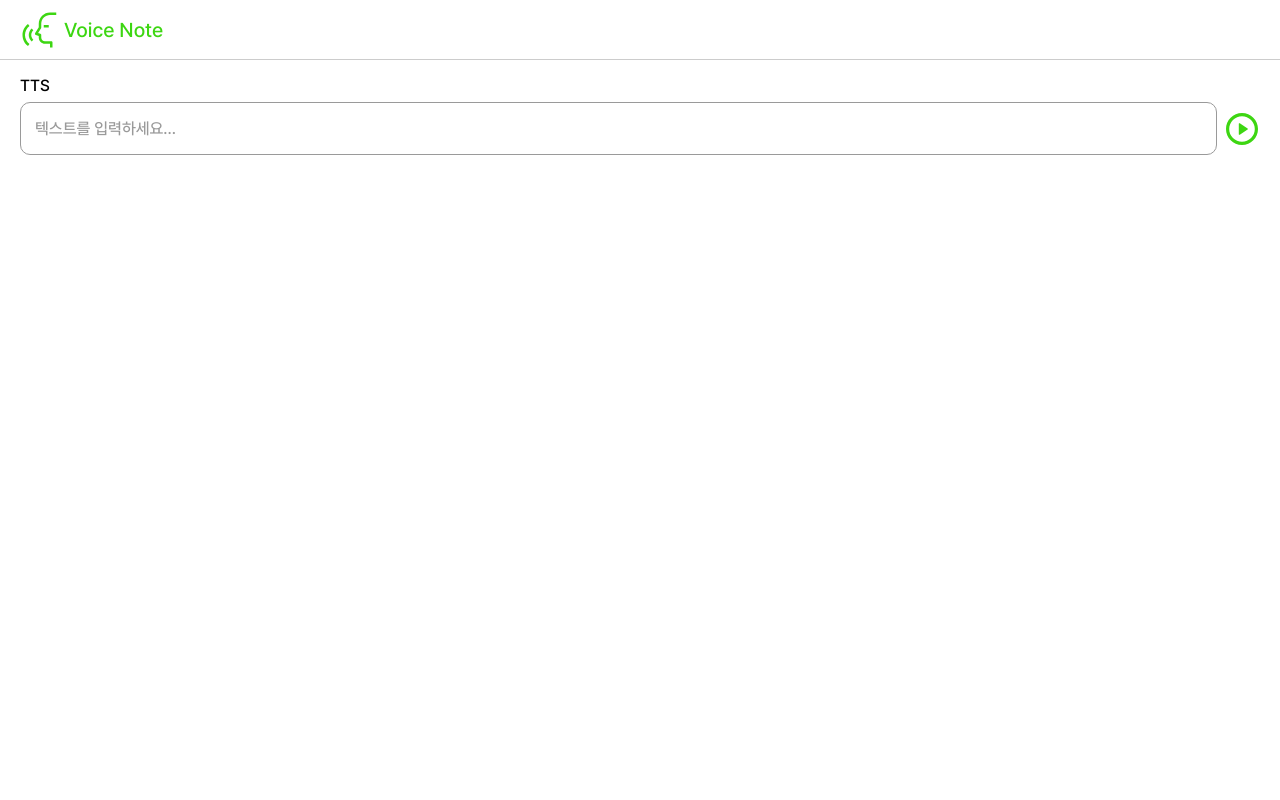
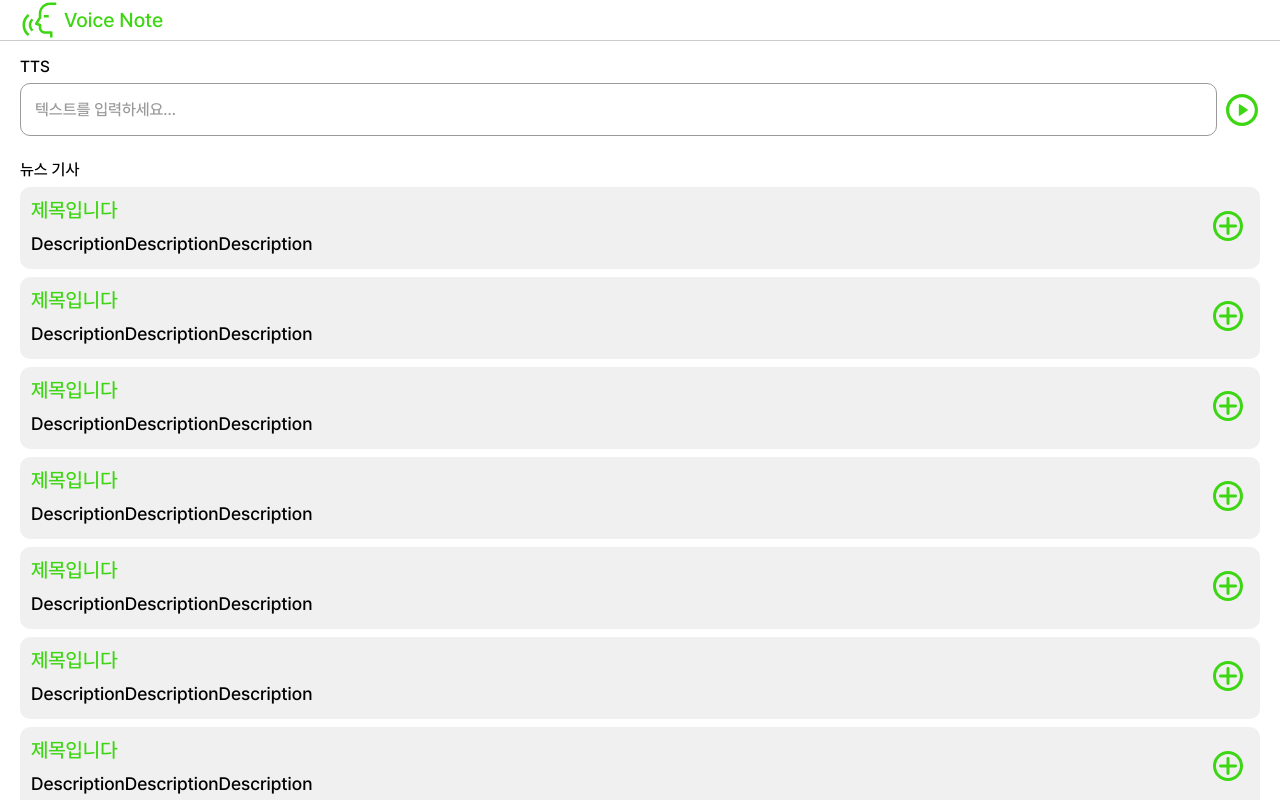
Before and after one commit to chooseongwoo/VoiceNote, a Next.js app: page / in a window 1280 px wide. Built offline with nearby package versions, Linux system fonts and the light colour scheme.

Commit message:
add :: 뉴스 박스 및 main 퍼블리싱

```diff
--- a/src/app/(main)/page.tsx
+++ b/src/app/(main)/page.tsx
@@ -1,6 +1,7 @@
 import Logo from "@/assets/Logo";
 import * as _ from "./style";
 import TTSField from "@/components/TTSInputField";
+import NewsBox from "@/components/NewsBox";
 
 export default function Main() {
   return (
@@ -11,6 +12,16 @@ export default function Main() {
       </_.Header>
       <_.Content>
         <TTSField />
+        <_.NewsList>
+          <_.Label>뉴스 기사</_.Label>
+          <NewsBox />
+          <NewsBox />
+          <NewsBox />
+          <NewsBox />
+          <NewsBox />
+          <NewsBox />
+          <NewsBox />
+        </_.NewsList>
       </_.Content>
     </_.Layout>
   );
--- a/src/app/(main)/style.ts
+++ b/src/app/(main)/style.ts
@@ -23,5 +23,18 @@ export const Title = styled.p`
 `;
 
 export const Content = styled.div`
-  padding: 16px 20px 0;
+  padding: 16px 20px 30px;
 `;
+
+export const Label = styled.p`
+  color: #000;
+  font-size: 16px;
+  font-weight: 500;
+`;
+
+export const NewsList = styled.div`
+  padding-top: 24px;
+  display: flex;
+  flex-direction: column;
+  gap: 8px;
+`;
--- /dev/null
+++ b/src/assets/Add.tsx
@@ -0,0 +1,26 @@
+import React from "react";
+
+export default function Add() {
+  return (
+    <svg
+      xmlns="http://www.w3.org/2000/svg"
+      width="36"
+      height="36"
+      viewBox="0 0 36 36"
+      fill="none"
+    >
+      <path
+        fill-rule="evenodd"
+        clip-rule="evenodd"
+        d="M3 18C3 9.7155 9.7155 3 18 3C26.2845 3 33 9.7155 33 18C33 26.2845 26.2845 33 18 33C9.7155 33 3 26.2845 3 18ZM18 6C14.8174 6 11.7652 7.26428 9.51472 9.51472C7.26428 11.7652 6 14.8174 6 18C6 21.1826 7.26428 24.2348 9.51472 26.4853C11.7652 28.7357 14.8174 30 18 30C21.1826 30 24.2348 28.7357 26.4853 26.4853C28.7357 24.2348 30 21.1826 30 18C30 14.8174 28.7357 11.7652 26.4853 9.51472C24.2348 7.26428 21.1826 6 18 6Z"
+        fill="#3DD612"
+      />
+      <path
+        fill-rule="evenodd"
+        clip-rule="evenodd"
+        d="M19.5 10.5C19.5 10.1022 19.342 9.72064 19.0607 9.43934C18.7794 9.15804 18.3978 9 18 9C17.6022 9 17.2206 9.15804 16.9393 9.43934C16.658 9.72064 16.5 10.1022 16.5 10.5V16.5H10.5C10.1022 16.5 9.72064 16.658 9.43934 16.9393C9.15804 17.2206 9 17.6022 9 18C9 18.3978 9.15804 18.7794 9.43934 19.0607C9.72064 19.342 10.1022 19.5 10.5 19.5H16.5V25.5C16.5 25.8978 16.658 26.2794 16.9393 26.5607C17.2206 26.842 17.6022 27 18 27C18.3978 27 18.7794 26.842 19.0607 26.5607C19.342 26.2794 19.5 25.8978 19.5 25.5V19.5H25.5C25.8978 19.5 26.2794 19.342 26.5607 19.0607C26.842 18.7794 27 18.3978 27 18C27 17.6022 26.842 17.2206 26.5607 16.9393C26.2794 16.658 25.8978 16.5 25.5 16.5H19.5V10.5Z"
+        fill="#3DD612"
+      />
+    </svg>
+  );
+}
--- /dev/null
+++ b/src/components/NewsBox/index.tsx
@@ -0,0 +1,16 @@
+import Add from "@/assets/Add";
+import * as _ from "./style";
+
+export default function NewsBox() {
+  return (
+    <_.Layout>
+      <_.Left>
+        <_.Title>제목입니다</_.Title>
+        <_.Description>DescriptionDescriptionDescription</_.Description>
+      </_.Left>
+      <_.Button>
+        <Add />
+      </_.Button>
+    </_.Layout>
+  );
+}
--- /dev/null
+++ b/src/components/NewsBox/style.ts
@@ -0,0 +1,46 @@
+"use client";
+
+import styled from "styled-components";
+
+export const Layout = styled.div`
+  width: 100%;
+  padding: 11px 14px 15px 11px;
+  border-radius: 10px;
+  background: #f0f0f0;
+  display: flex;
+  justify-content: space-between;
+  align-items: center;
+`;
+
+export const Left = styled.div`
+  display: flex;
+  flex-direction: column;
+  gap: 11px;
+  width: 85%;
+  align-items: start;
+`;
+
+export const Title = styled.p`
+  width: 100%;
+  color: #3dd612;
+  font-size: 20px;
+  font-weight: 500;
+  overflow: hidden;
+  text-overflow: ellipsis;
+  white-space: nowrap;
+`;
+
+export const Description = styled.p`
+  width: 100%;
+  color: #000;
+  font-size: 18px;
+  font-weight: 500;
+  overflow: hidden;
+  text-overflow: ellipsis;
+  white-space: nowrap;
+`;
+
+export const Button = styled.div`
+  width: 36px;
+  height: 36px;
+`;
```
